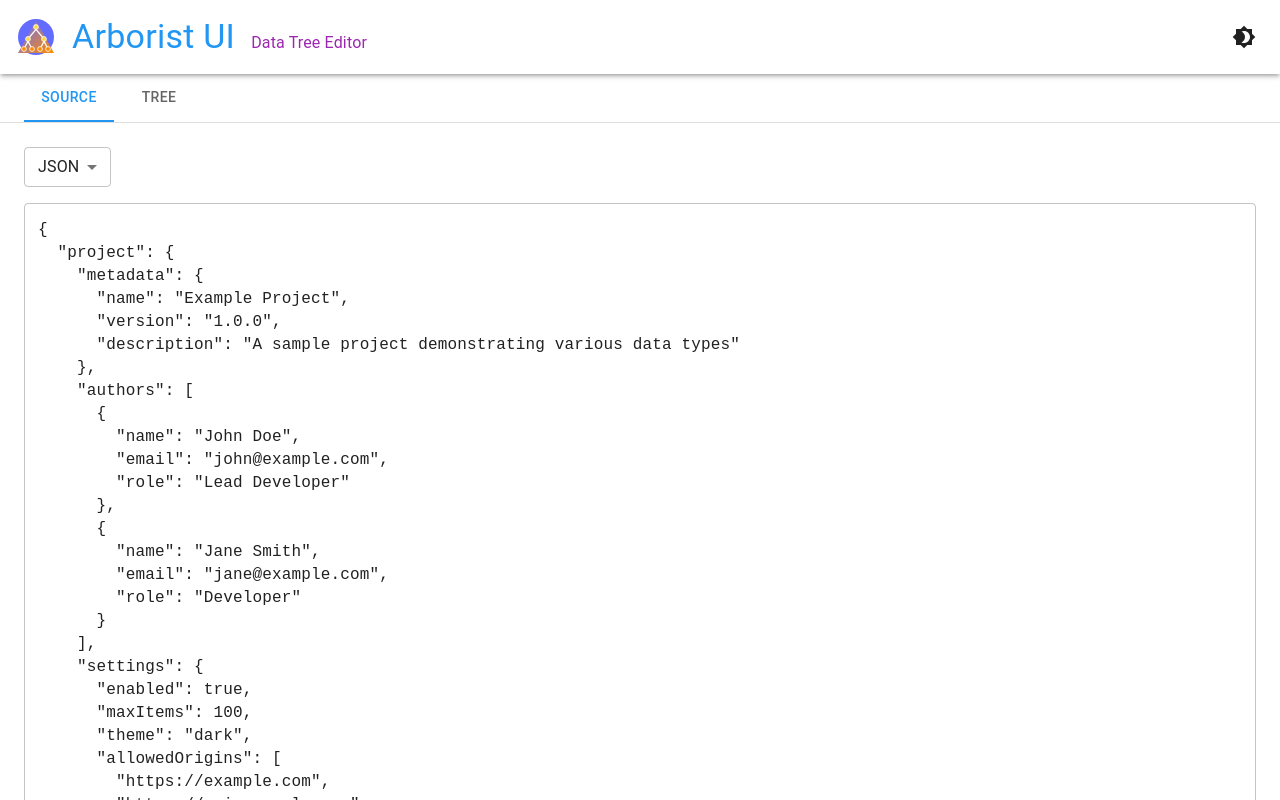
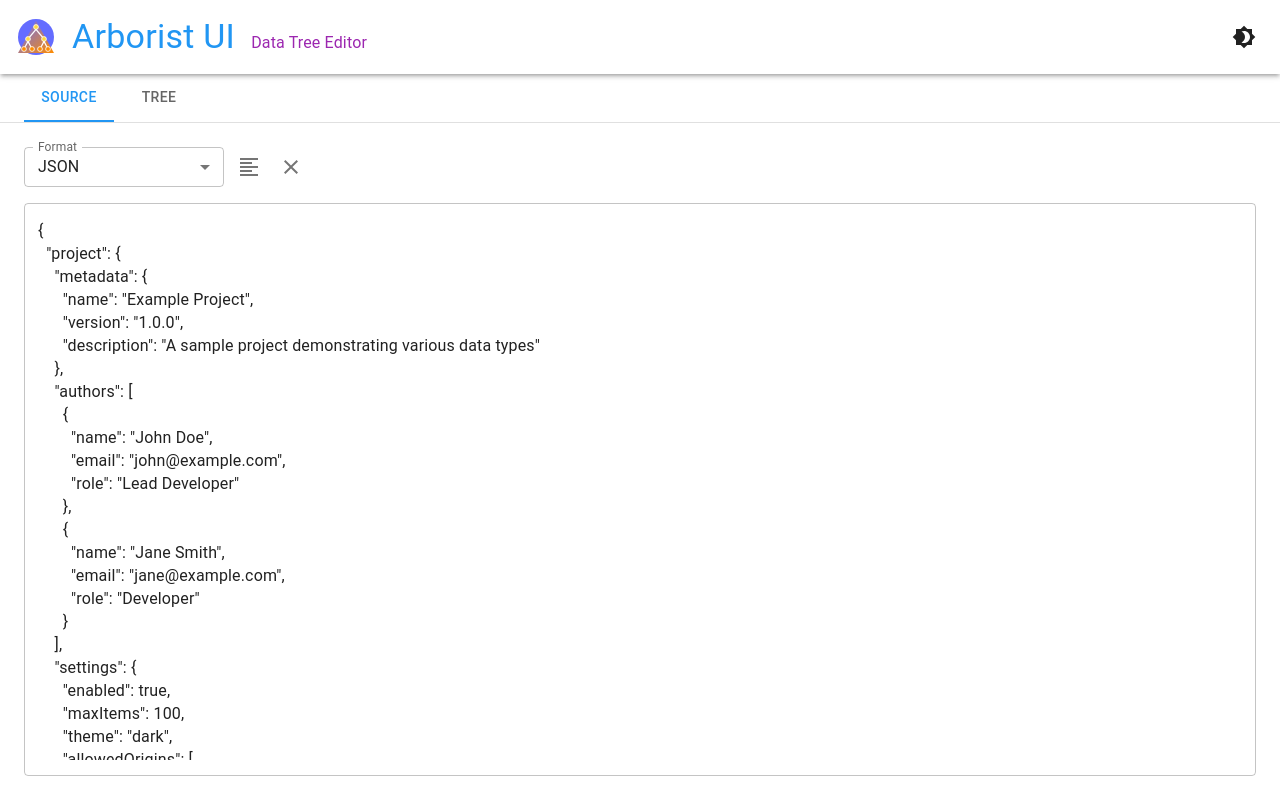
Before and after one commit to aaronbeall/arborist-ui, a React (Vite) app: page / in a window 1280 px wide. Built offline with nearby package versions, Linux system fonts and the light colour scheme.

Commit message:
Add formatting functionality and improve format selection UI

```diff
--- a/src/App.tsx
+++ b/src/App.tsx
@@ -1,6 +1,6 @@
 import { useState, useCallback, useEffect, useMemo } from 'react';
 import { ThemeProvider, createTheme } from '@mui/material/styles';
-import { CssBaseline, Box, Tab, Tabs, Typography, TextField, Select, MenuItem, Alert, IconButton, useMediaQuery, Paper } from '@mui/material';
+import { CssBaseline, Box, Tab, Tabs, Typography, Alert, IconButton, useMediaQuery, Paper } from '@mui/material';
 import { Brightness4, Brightness7 } from '@mui/icons-material';
 import { DataFormat, TreeNode } from './types';
 import { formats, detectFormat } from './config/formats';
@@ -99,6 +99,22 @@ function App() {
       setError(error instanceof Error ? error.message : 'Failed to convert format');
     }
   }, [source, format, lastParsedSource, tree]);
+
+  const handleFormat = useCallback(async () => {
+    if (!source) return;
+    try {
+      setError(null);
+      const adapter = formats[format].adapter;
+      const parsed = await adapter.parse(source);
+      const formatted = await adapter.stringify(parsed);
+      setSource(formatted);
+      setLastParsedSource(formatted);
+      setTree(parsed);
+    } catch (error) {
+      console.error('Error formatting:', error);
+      setError(error instanceof Error ? error.message : 'Failed to format');
+    }
+  }, [source, format]);
 
   const handleTabChange = useCallback(async (_: React.SyntheticEvent, newValue: TabName) => {
     if (newValue === 'treeView' && source !== lastParsedSource) {
@@ -224,6 +240,7 @@ function App() {
               format={format}
               onSourceChange={handleSourceChange}
               onFormatChange={handleFormatChange}
+              onFormat={handleFormat}
             />
           )}
 
--- a/src/components/SourceTextView.tsx
+++ b/src/components/SourceTextView.tsx
@@ -1,4 +1,5 @@
-import { Box, Select, MenuItem, TextField } from '@mui/material';
+import { Box, TextField, Select, MenuItem, FormControl, InputLabel, IconButton, Tooltip } from '@mui/material';
+import { FormatAlignLeft, Clear } from '@mui/icons-material';
 import { DataFormat } from '../types';
 import { formats } from '../config/formats';
 
@@ -7,35 +8,57 @@ interface SourceTextViewProps {
   format: DataFormat;
   onSourceChange: (source: string) => void;
   onFormatChange: (format: DataFormat) => void;
+  onFormat: () => void;
 }
 
-export function SourceTextView({ source, format, onSourceChange, onFormatChange }: SourceTextViewProps) {
+export function SourceTextView({ source, format, onSourceChange, onFormatChange, onFormat }: SourceTextViewProps) {
+  const handleClear = () => {
+    onSourceChange('');
+  };
+
   return (
-    <>
-      <Box sx={{ mb: 2 }}>
+    <Box sx={{ display: 'flex', flexDirection: 'column', height: '100%', gap: 2 }}>
+      <Box sx={{ display: 'flex', gap: 1, alignItems: 'center' }}>
+        <FormControl size="small" sx={{ width: 200 }}>
+          <InputLabel>Format</InputLabel>
           <Select
-          size="small"
             value={format}
+            label="Format"
             onChange={(e) => onFormatChange(e.target.value as DataFormat)}
           >
-          {Object.values(formats).map((f) => (
-            <MenuItem key={f.name} value={f.name}>
-              {f.name.toUpperCase()}
-            </MenuItem>
+            {Object.entries(formats).map(([key, { displayName }]) => (
+              <MenuItem key={key} value={key}>{displayName}</MenuItem>
             ))}
           </Select>
+        </FormControl>
+        <Tooltip title="Reformat">
+          <IconButton onClick={onFormat} size="small">
+            <FormatAlignLeft />
+          </IconButton>
+        </Tooltip>
+        <Tooltip title="Clear">
+          <IconButton onClick={handleClear} size="small">
+            <Clear />
+          </IconButton>
+        </Tooltip>
       </Box>
+
       <TextField
         multiline
         fullWidth
         value={source}
         onChange={(e) => onSourceChange(e.target.value)}
-        placeholder="Paste your data here..."
-        sx={{ flex: 1 }}
-        InputProps={{
-          sx: { fontFamily: 'monospace', height: '100%' },
+        sx={{
+          flex: 1,
+          '& .MuiInputBase-root': {
+            height: '100%',
+          },
+          '& .MuiInputBase-input': {
+            height: '100% !important',
+            overflow: 'auto !important',
+          },
         }}
       />
-    </>
+    </Box>
   );
 }
--- a/src/config/formats.ts
+++ b/src/config/formats.ts
@@ -5,6 +5,7 @@ import { DataFormat } from '../types';
 
 interface FormatConfig {
   name: DataFormat;
+  displayName: string;
   adapter: JsonAdapter | XmlAdapter | YamlAdapter;
   detect: (text: string) => boolean;
 }
@@ -12,6 +13,7 @@ interface FormatConfig {
 export const formats: Record<DataFormat, FormatConfig> = {
   json: {
     name: 'json',
+    displayName: 'JSON',
     adapter: new JsonAdapter(),
     detect: (text: string) => {
       try {
@@ -24,6 +26,7 @@ export const formats: Record<DataFormat, FormatConfig> = {
   },
   xml: {
     name: 'xml',
+    displayName: 'XML',
     adapter: new XmlAdapter(),
     detect: (text: string) => {
       const trimmed = text.trim();
@@ -32,6 +35,7 @@ export const formats: Record<DataFormat, FormatConfig> = {
   },
   yaml: {
     name: 'yaml',
+    displayName: 'YAML',
     adapter: new YamlAdapter(),
     detect: (text: string) => {
       const trimmed = text.trim();
```
Lines whose indentation alone changed are shown as unchanged.
